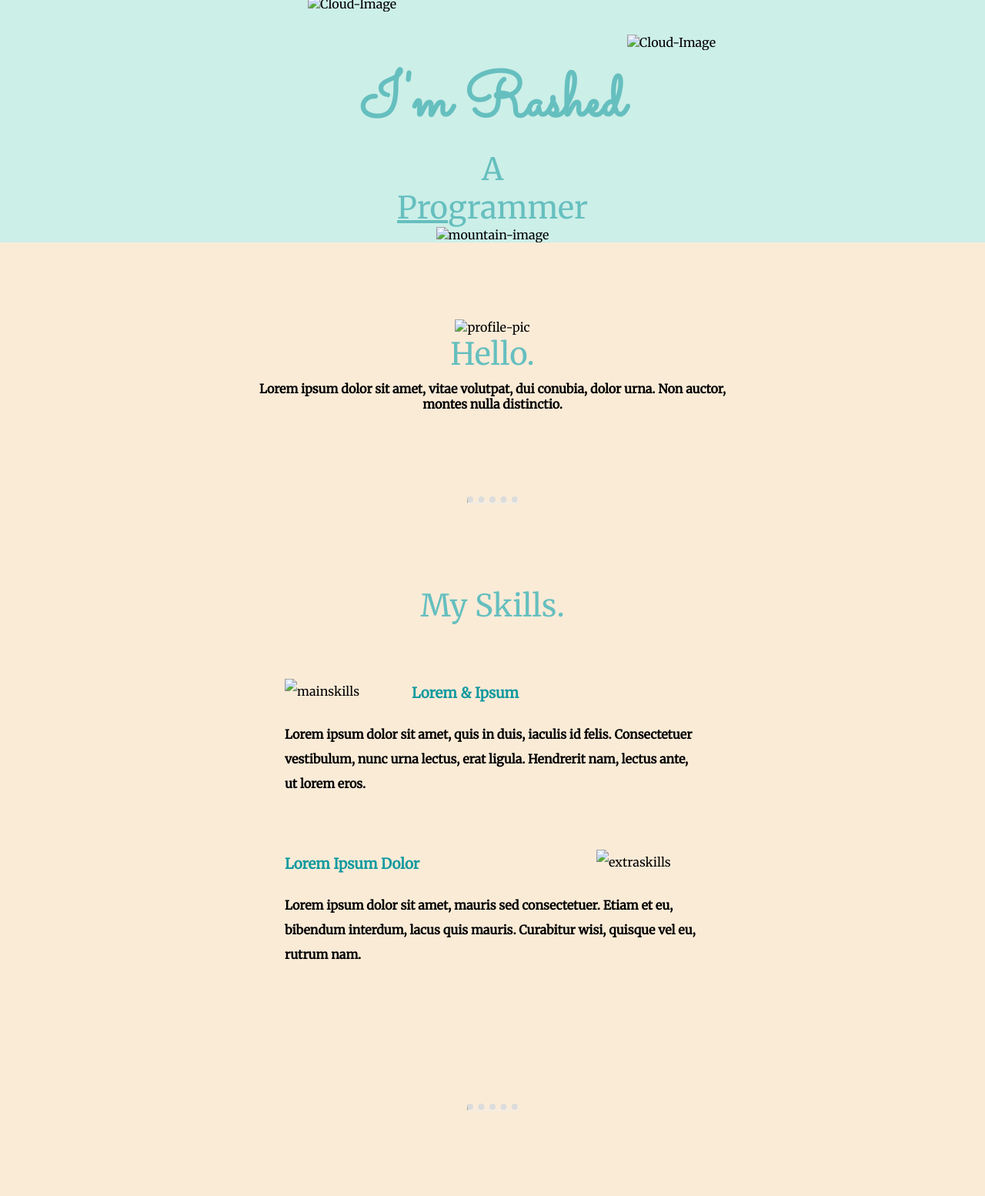
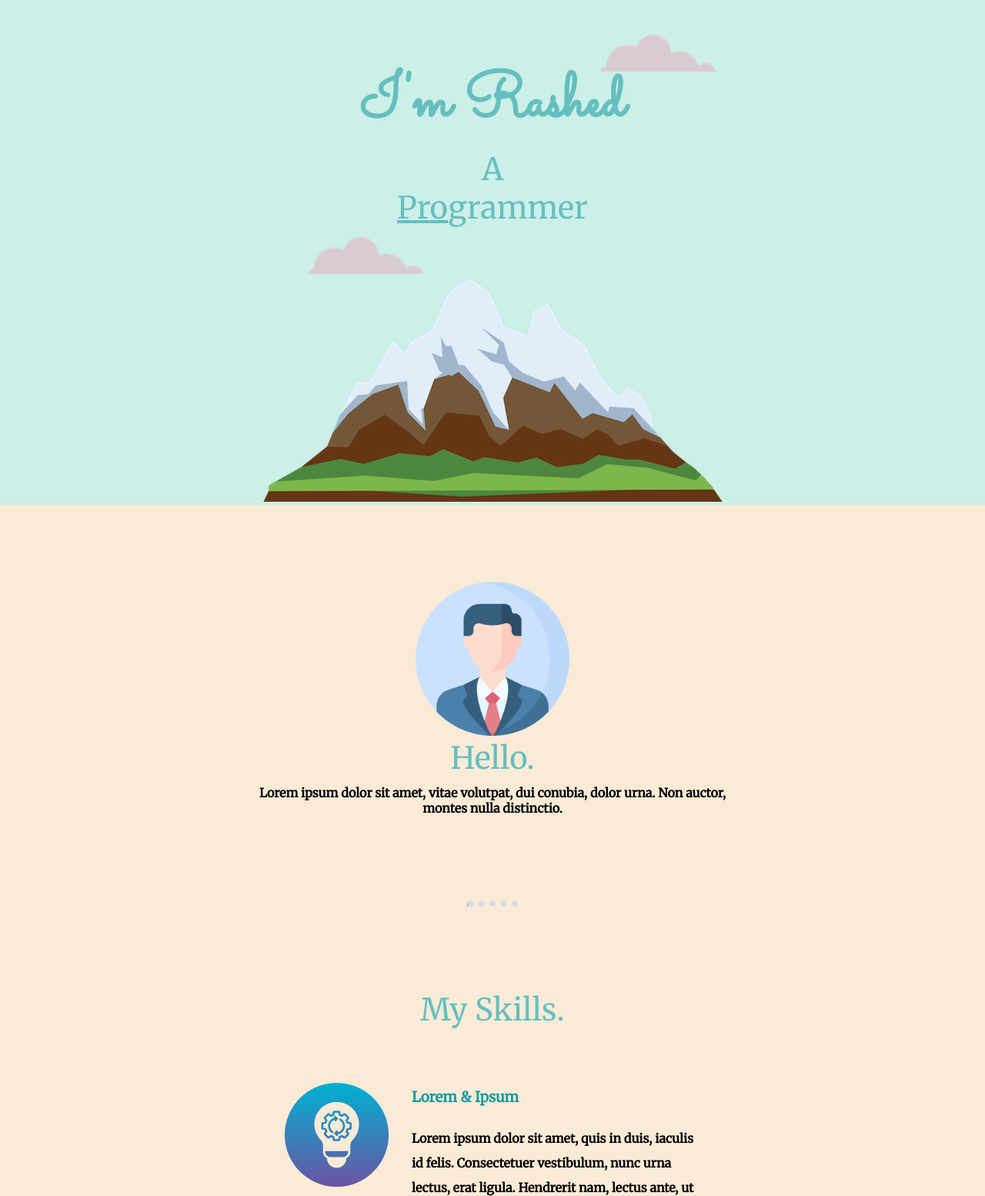
Before and after one commit to CodeWithRashed/htmlandcss, a plain HTML site: page index.html in a window 1280 px wide. Shown: the top 1554 px of the page at 77% size. Drawn offline with Linux system fonts and the light colour scheme; files that its build step writes are made by us from their sources.

Commit message:
Update index.html

```diff
--- a/index.html
+++ b/index.html
@@ -4,8 +4,8 @@
     <meta charset="UTF-8">
     <meta http-equiv="X-UA-Compatible" content="IE=edge">
     <meta name="viewport" content="width=device-width, initial-scale=1.0">
-    <link rel="stylesheet" href="CSS/styles.css">
-    <link rel="icon" href="CSS/favicon.ico">
+    <link rel="stylesheet" href="styles.css">
+    <link rel="icon" href="favicon.ico">
     <link rel="preconnect" href="https://fonts.googleapis.com">
     <link rel="preconnect" href="https://fonts.gstatic.com" crossorigin>
     <link href="https://fonts.googleapis.com/css2?family=Merriweather&family=Pacifico&family=Sacramento&display=swap" rel="stylesheet">
@@ -13,16 +13,16 @@
 </head>
 <body>
     <div class="top-container">
-        <img class="top-cloud" src="/Personal Website/Images/cloud.png" alt="Cloud-Image">
+        <img class="top-cloud" src="cloud.png" alt="Cloud-Image">
         <h1>I'm Rashed</h1>
         <h2>A <sapn class="Pro">Pro</sapn>grammer</h2>
-        <img class="bottom-cloud" src="/Personal Website/Images/cloud.png" alt="Cloud-Image">
-        <img class="mountain" src="/Personal Website/Images/mountain.png" alt="mountain-image" >
+        <img class="bottom-cloud" src="cloud.png" alt="Cloud-Image">
+        <img class="mountain" src="mountain.png" alt="mountain-image" >
     </div>
 
     <div class="middle-container">
         <div class="profile">
-          <img class="profile-picture" src="/Personal Website/Images/profile.png" alt="profile-pic">
+          <img class="profile-picture" src="profile.png" alt="profile-pic">
           <h2>Hello.</h2>
           <p class="intro">Lorem ipsum dolor sit amet, vitae volutpat, dui conubia, dolor urna. Non auctor, montes nulla distinctio.</p>
         </div>
@@ -30,12 +30,12 @@
         <div class="skills">
           <h2>My Skills.</h2>
           <div class="skill-row">
-            <img class="main-skill" src="/Personal Website/Images/skills-one.png" alt="mainskills">
+            <img class="main-skill" src="skills-one.png" alt="mainskills">
             <h3 class="skill-title">Lorem & Ipsum</h3>
             <p class="skill-des">Lorem ipsum dolor sit amet, quis in duis, iaculis id felis. Consectetuer vestibulum, nunc urna lectus, erat ligula. Hendrerit nam, lectus ante, ut lorem eros.</p>
           </div>
           <div class="skill-row">
-            <img class="extra-skill" src="/Personal Website/Images/skills-two.png" alt="extraskills">
+            <img class="extra-skill" src="skills-two.png" alt="extraskills">
             <h3>Lorem Ipsum Dolor</h3>
             <p>Lorem ipsum dolor sit amet, mauris sed consectetuer. Etiam et eu, bibendum interdum, lacus quis mauris. Curabitur wisi, quisque vel eu, rutrum nam.</p>
           </div>
```
